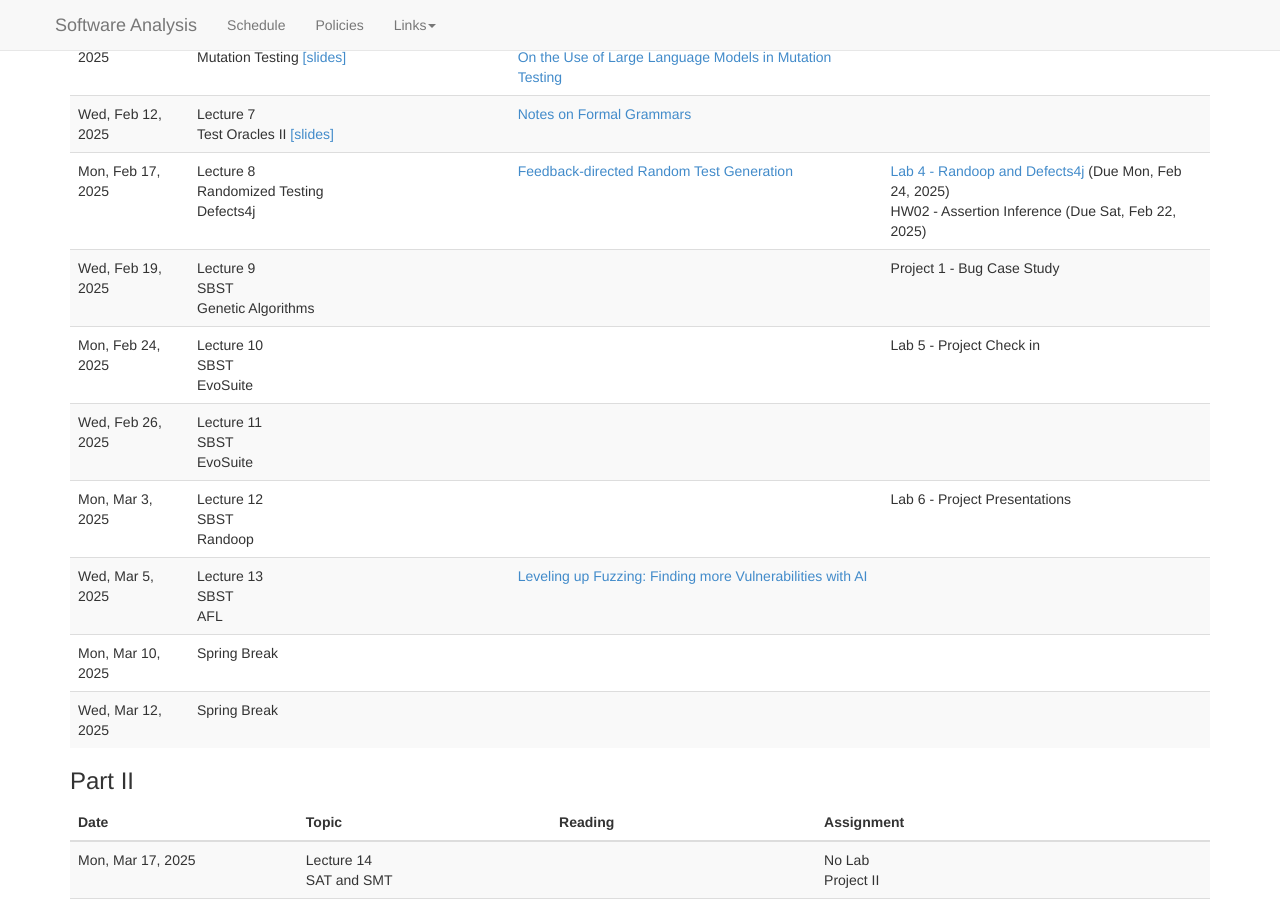
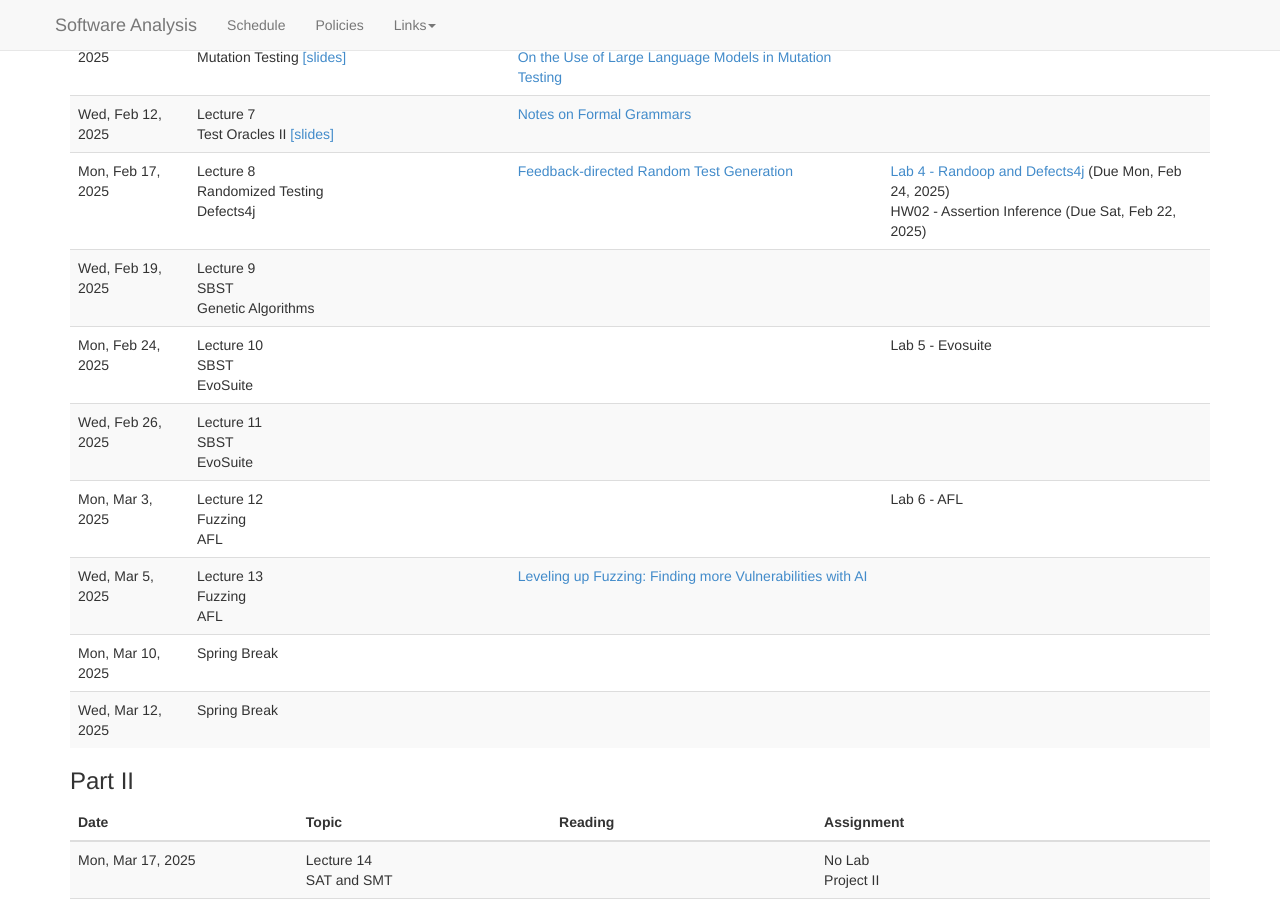
Before and after one commit to bmc-cs-software-analysis/383, a Jekyll site: the page built from schedule.md, in a window 1280 px wide and 900 px high, scrolled down 699 px. Built offline with Jekyll 4.4.1, drawn with Linux system fonts in a browser that asks for light colours; nearby versions of some CDN libraries.

Commit message:
update schedule

```diff
--- a/_data/schedule.yaml
+++ b/_data/schedule.yaml
@@ -129,12 +129,12 @@
         #-
         #    title: "Chapter 6.2-6.3"
       recording: ~
-      assignments:
-        -
-          #deadline: 2025-02-22
-          title: "Project 1 - Bug Case Study"
-          #title: "HW03 -  Specifications"
-          #url: "hws/HW03.html"
+      #assignments:
+      #  -
+      #deadline: 2025-02-22
+      #title: "Project 1 - Bug Case Study"
+      #title: "HW03 -  Specifications"
+      #url: "hws/HW03.html"
 
     -
       date: 2025-02-24
@@ -146,7 +146,7 @@
       #recording: ~
       assignments:
         -
-          title: "Lab 5 - Project Check in"
+          title: "Lab 5 - Evosuite"
           #url: "labs/Lab05.html"
     -
       date: 2025-02-26
@@ -158,14 +158,14 @@
       #recording: ~
     -
       date: 2025-03-03
-      title: Lecture 12 <br> SBST <br> Randoop
+      title: Lecture 12 <br> Fuzzing <br> AFL
       #slides: "slides/lecture11.pdf"
       #readings:
       #  -
       #    title: "Chapter 8"
       assignments:
         -
-          title: "Lab 6 - Project Presentations"
+          title: "Lab 6 - AFL"
           #    url: "labs/Lab06.html"
           #    deadline: 2025-02-29
           #  -
@@ -174,7 +174,7 @@
           #_url: "labs/Lab00.html"
     -
       date: 2025-03-05
-      title: Lecture 13 <br> SBST <br> AFL
+      title: Lecture 13 <br> Fuzzing <br> AFL
       readings:
         -
           title: "Leveling up Fuzzing: Finding more Vulnerabilities with AI"
```
